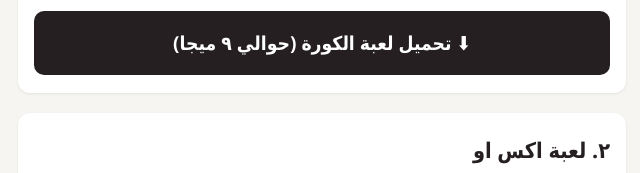
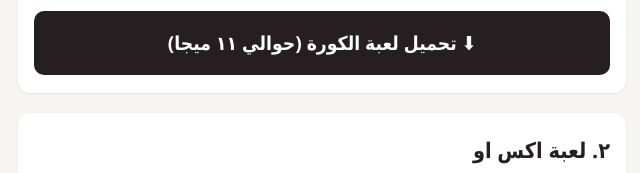
Before and after one commit to mina-karim-apps/mina-karim-apps.github.io, a plain HTML site: page index.html in a window 1280 px wide. Shown: the part 564-737 px from the top of the page, 318-958 px from the left. Drawn offline with Linux system fonts and the light colour scheme.

Commit message:
Kora button size label -> ~11MB for v1.2

```diff
--- a/index.html
+++ b/index.html
@@ -44,7 +44,7 @@
   <section class="app" aria-labelledby="a1">
     <h2 id="a1">١. لعبة الكورة</h2>
     <p>ضربات جزاء ضد الموبايل، جولتين سهلة وصعبة، مؤثرات ستيريو قابلة لإعادة التشغيل، تصفيق ملعب حقيقي للفايز وضحك حقيقي للخسران.</p>
-    <a class="dl" href="https://mina-karim-apps.github.io/kora-game-v1.2.apk" aria-label="تحميل لعبة الكورة مباشرة بصيغة APK">⬇ تحميل لعبة الكورة (حوالي ٩ ميجا)</a>
+    <a class="dl" href="https://mina-karim-apps.github.io/kora-game-v1.2.apk" aria-label="تحميل لعبة الكورة مباشرة بصيغة APK">⬇ تحميل لعبة الكورة (حوالي ١١ ميجا)</a>
   </section>
 
   <section class="app" aria-labelledby="a2">
```
